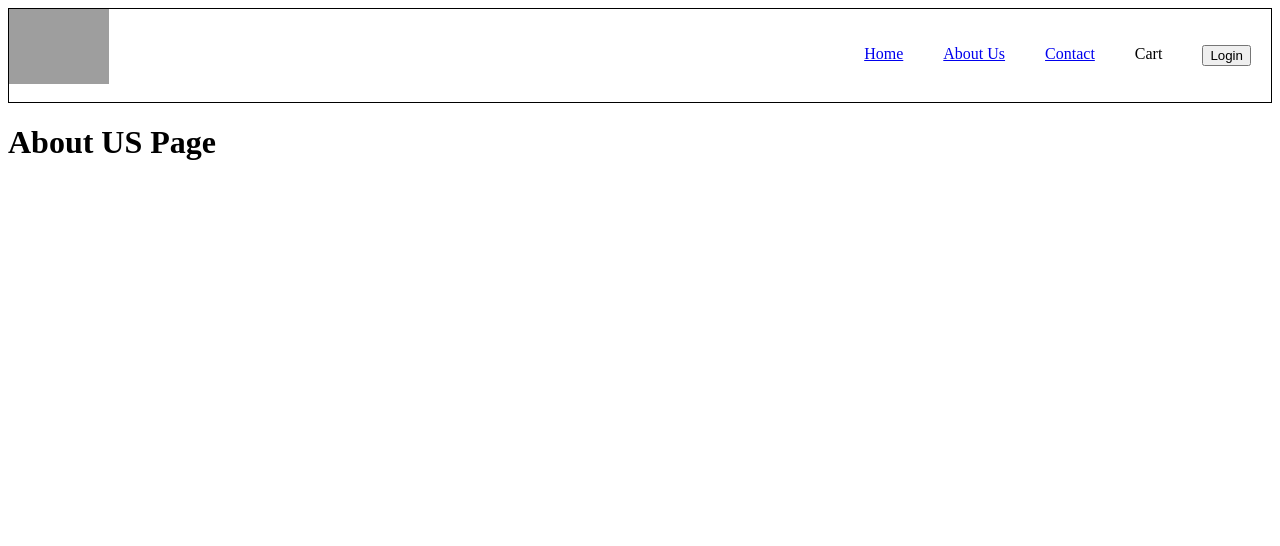
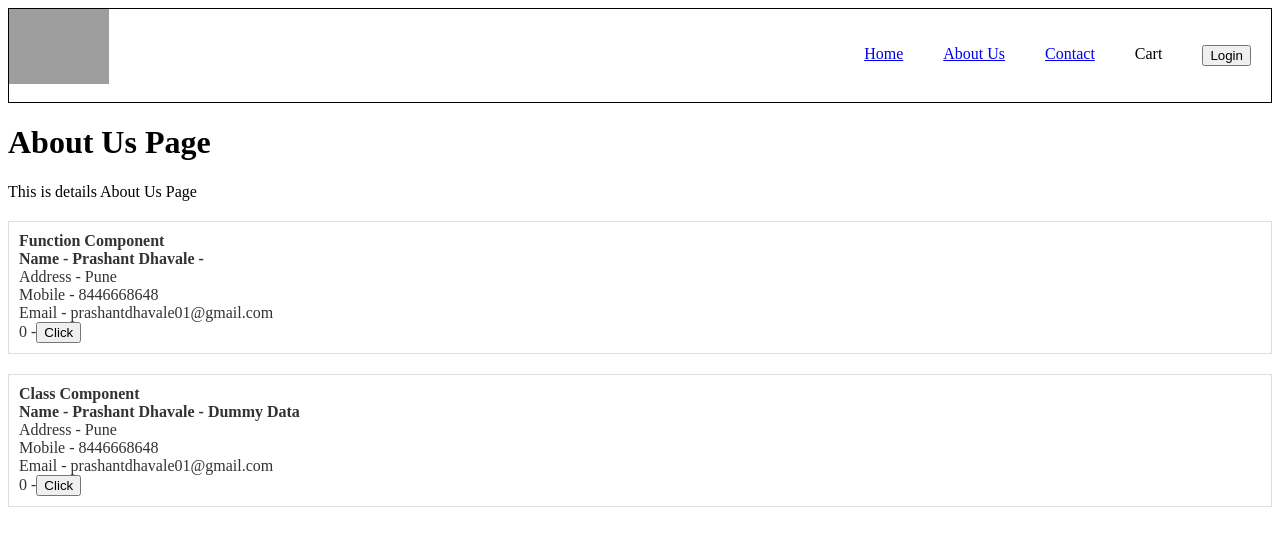
Before and after one commit to prashantdhavale01/namaste-react, a React (Vite) app: page /about in a window 1280 px wide. Shown: the top 546 px of the page. Built offline with nearby package versions, Linux system fonts and the light colour scheme; no server answers; grey boxes are pictures that could not be loaded.

Commit message:
Episode-08

```diff
--- a/index.css
+++ b/index.css
@@ -108,3 +108,10 @@
   margin-top: 5px;
   border: 1px solid #ddd;
 }
+
+.about-us-card{
+  padding: 10px;
+  margin-top: 20px;
+  border: 1px solid #ddd;
+  color: #333;
+}
--- a/src/components/AboutUs.js
+++ b/src/components/AboutUs.js
@@ -1,8 +1,28 @@
-const AboutUs = () => {
-  return(
-    <div>
-        <h1>About US Page</h1>
-    </div>
-  );
+import { Component } from "react";
+import UserClass from "./UserClass";
+import UserFunction from "./UserFunction";
+
+class AboutUs extends Component{
+  constructor(props){
+    super(props);
+    console.log("Parent - Constructor");
+  }
+
+  componentDidMount(){
+    console.log("Parent - componentDidMount");
+  }
+
+  render(){
+    console.log("Parent - render");
+    return(
+      <div>
+          <h1>About Us Page</h1>
+          <div>This is details About Us Page</div>
+          <UserFunction name={"Prashant Dhavale"} email={"prashantdhavale01@gmail.com"} />
+          <UserClass name={"Prashant Dhavale"} email={"prashantdhavale01@gmail.com"} />
+      </div>
+    );
+  }
 }
+
 export default AboutUs;
--- a/src/components/Body.js
+++ b/src/components/Body.js
@@ -42,7 +42,7 @@ const Body = () => {
         {
           filteredRestaurant.map((restaurant) =>
             (
-              <Link to={"/Restaurant/"+restaurant.info.id} className="text-decoration">
+              <Link key={restaurant.info.id} to={"/Restaurant/"+restaurant.info.id} className="text-decoration">
                 <RestaurantCard key={restaurant.info.id} resData={restaurant} />
               </Link>
             )
--- /dev/null
+++ b/src/components/UserClass.js
@@ -0,0 +1,62 @@
+import react from "react";
+
+class UserClass extends react.Component{
+  constructor(props){
+    super(props);
+
+    this.state = {
+      count: 0,
+      userInfo : {
+        login: "Dummy Data"
+      }
+    }
+    console.log("Children - Constructor");
+  }
+
+  // API call
+  async componentDidMount(){
+    console.log("Children - componentDidMount");
+    const data = await fetch("https://api.github.com/users/prashant01");
+    const userData = await data.json();
+    this.setState({
+      userInfo: userData
+    });
+
+    this.timer = setInterval(()=>{
+      console.log("Class Component UseEffect setInterval");
+    },1000)
+  }
+
+  componentDidUpdate(prevProps,prevState){
+    console.log("Children - componentDidUpdate");
+  }
+
+  componentWillUnmount(){
+    console.log("Children - componentWillUnmount");
+    clearInterval(this.timer);
+  }
+
+  render(){
+    console.log("Children - Render");
+    const {name, email} = this.props;
+    const {login} = this.state.userInfo;
+    return(
+      <div className="about-us-card">
+        <div><strong>Class Component</strong></div>
+        <div><strong>Name - {name} - {login}</strong></div>
+        <div>Address - Pune</div>
+        <div>Mobile - 8446668648</div>
+        <div>Email - {email}</div>
+        <div>
+        {this.state.count} -
+        <button type="button" onClick={()=>{
+          this.setState({
+            count: ++this.state.count
+          })
+        }}>Click</button>
+      </div>
+      </div>
+    );
+  }
+}
+export default UserClass;
--- /dev/null
+++ b/src/components/UserFunction.js
@@ -0,0 +1,47 @@
+import { useEffect, useState } from "react";
+
+const UserFunction = (props) => {
+
+  const {name, email} = props;
+  let [count, setCount] = useState(0);
+  const [userInfo, setUserInfo] = useState(null);
+
+  useEffect(() => {
+    fetchData();
+
+    const timer = setInterval(() => {
+      console.log("Function Component UseEffect setInterval");
+    }, 1000);
+
+    // Component will Un Mount
+    return(() => {
+      clearInterval(timer);
+    });
+
+  }, []);
+
+  const fetchData = async () => {
+    const data = await fetch("https://api.github.com/users/prashant01");
+    const userData = await data.json();
+    console.log(userData);
+    setUserInfo(userData);
+  }
+
+
+  return(
+    <div className="about-us-card">
+      <div><strong>Function Component</strong></div>
+      <div><strong>Name - {name} - {userInfo?.login}</strong></div>
+      <div>Address - Pune</div>
+      <div>Mobile - 8446668648</div>
+      <div>Email - {email}</div>
+      <div>
+        {count} -
+        <button type="button" onClick={()=>{
+          setCount(++count);
+        }}>Click</button>
+      </div>
+    </div>
+  );
+}
+export default UserFunction;
```
Also changed, not shown: 1 other file (tests, documents, lock files or other folders).
